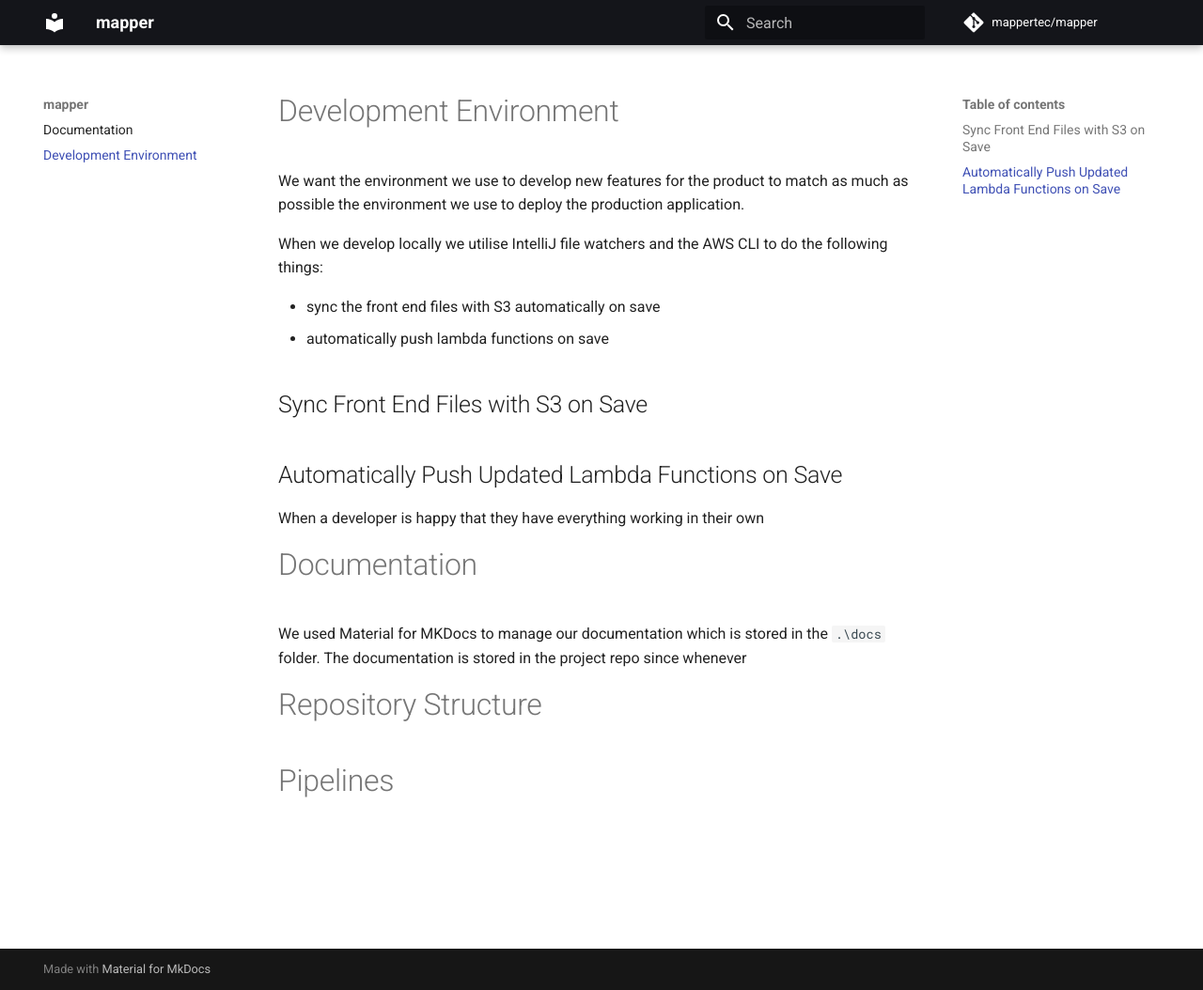
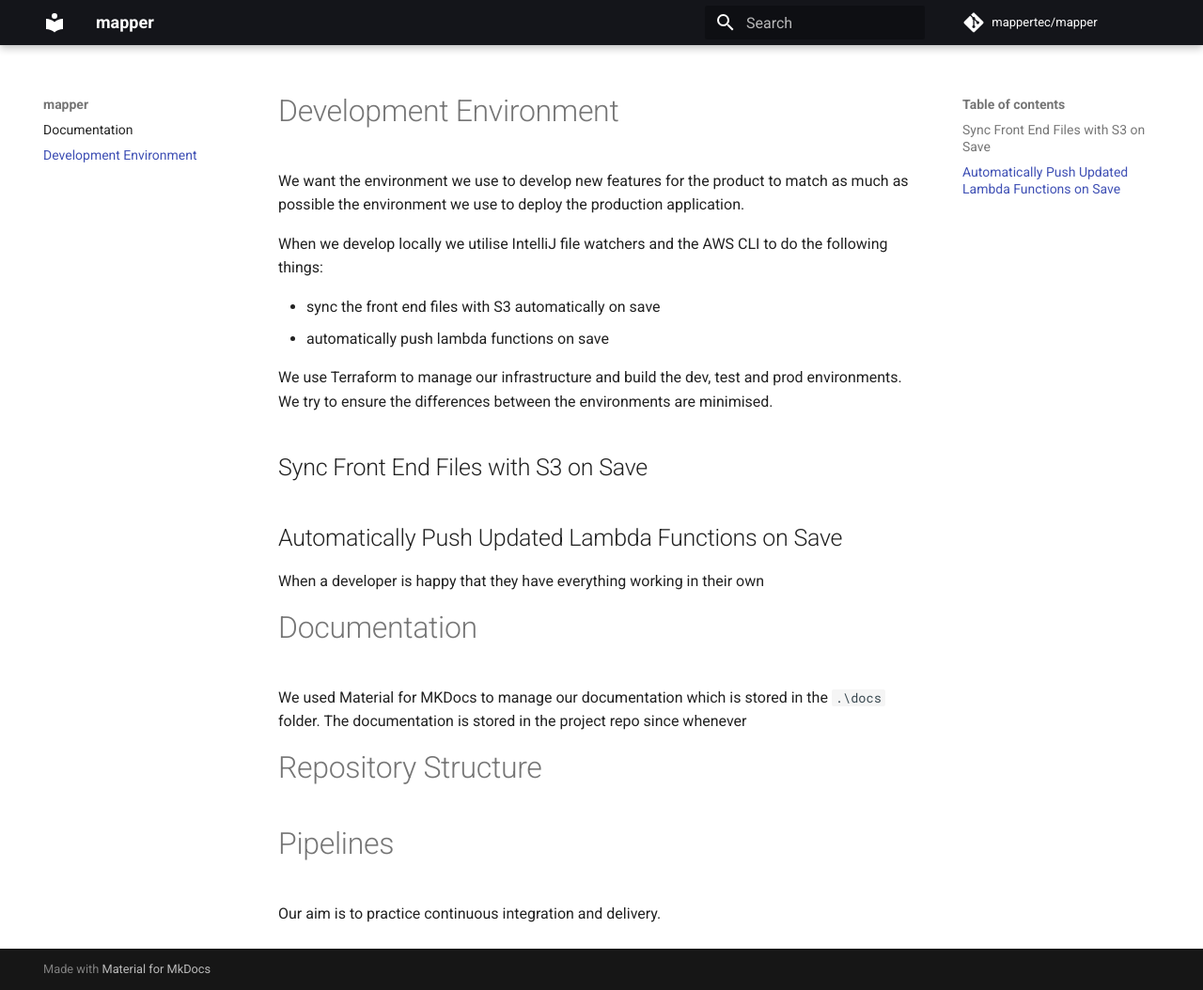
Before and after one commit to engineerdan/service1, an MkDocs documentation site: the page built from docs/developer.md, in a window 1280 px wide and 1054 px high. Shown: the whole window at 94% size. Built offline with MkDocs 1.6.1 and Material for MkDocs 9.7.7, drawn with Linux system fonts in a browser that asks for light colours; comment, search, counter and statistics services are not loaded.

Commit message:
Added extra sections.

```diff
--- a/docs/developer.md
+++ b/docs/developer.md
@@ -6,6 +6,8 @@ When we develop locally we utilise IntelliJ file watchers and the AWS CLI to do
 
 - sync the front end files with S3 automatically on save
 - automatically push lambda functions on save
+
+We use Terraform to manage our infrastructure and build the dev, test and prod environments.  We try to ensure the differences between the environments are minimised.
 
 ## Sync Front End Files with S3 on Save
 
@@ -20,3 +22,5 @@ We used Material for MKDocs to manage our documentation which is stored in the `
 # Repository Structure
 
 # Pipelines
+
+Our aim is to practice continuous integration and delivery.
```
